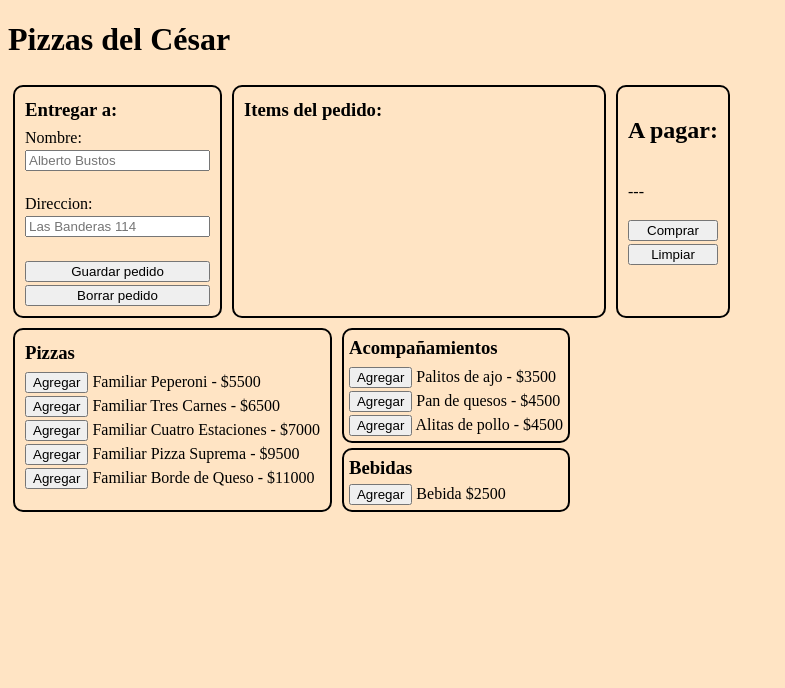
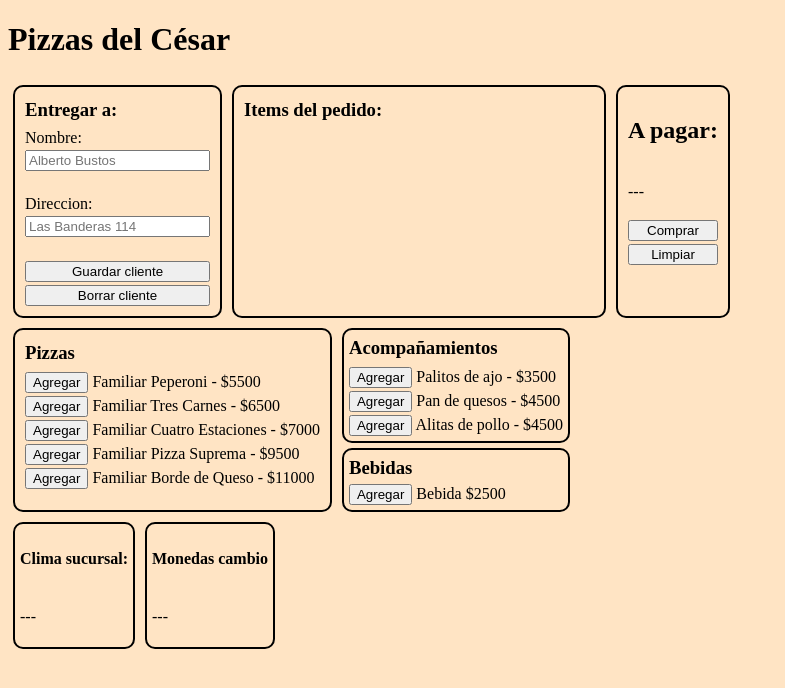
Before and after one commit to PauloCS4/pizzas, a plain HTML site: page index.html in a window 1280 px wide. Shown: the whole page, without its empty margins (0-785 px from the left). Drawn offline with Linux system fonts and the light colour scheme.

Commit message:
correccion formulario con placeholder, en lugar de undefined

```diff
--- a/estilo.css
+++ b/estilo.css
@@ -89,3 +89,32 @@ h3{
     border-radius: 10px;
 
 }
+
+
+.informacion{
+    display: flex;
+    flex-wrap: nowrap;
+}
+
+.clima{
+    display: flex;
+    flex-direction: column;
+    gap: 3px;
+
+    margin: 5px;
+    padding: 5px;
+
+    border: 2px black solid;
+    border-radius: 10px;
+}
+.monedas{
+    display: flex;
+    flex-direction: column;
+    gap: 3px;
+
+    margin: 5px;
+    padding: 5px;
+
+    border: 2px black solid;
+    border-radius: 10px;
+}
--- a/index.html
+++ b/index.html
@@ -26,8 +26,8 @@
                 <label for="direccion-cliente">Direccion:</label>
                 <input id="direccion-cliente" placeholder="Las Banderas 114" type="text" autocomplete="off">
                 <br>
-                <button id="guardar-cliente">Guardar pedido</button>
-                <button id="borrar-cliente">Borrar pedido</button>
+                <button id="guardar-cliente">Guardar cliente</button>
+                <button id="borrar-cliente">Borrar cliente</button>
             </div>
 
             <div class="detalle-pedido">
@@ -124,7 +124,18 @@
 
 
     </main>
-
+    <footer>
+        <div class="informacion">
+            <div class="clima">
+                <h4>Clima sucursal:</h4>
+                <p id="parrafo-clima">---</p>
+            </div>
+            <div class="monedas">
+                <h4>Monedas cambio  </h4>
+                <p id="parrafo-monedas">---</p>
+            </div>
+        </div>
+    </footer>
 
     <script src="./script.js"></script>
 </body>
--- a/script.js
+++ b/script.js
@@ -98,6 +98,8 @@ function fn_borrar_cliente(){
     calcular_monto();
     mostrar_detalle();
     mostrar_cliente();
+    campo_nombre_cliente.value="";
+    campo_direccion_cliente.value="";
 }
 
 function fn_confirmar_compra(){
```
